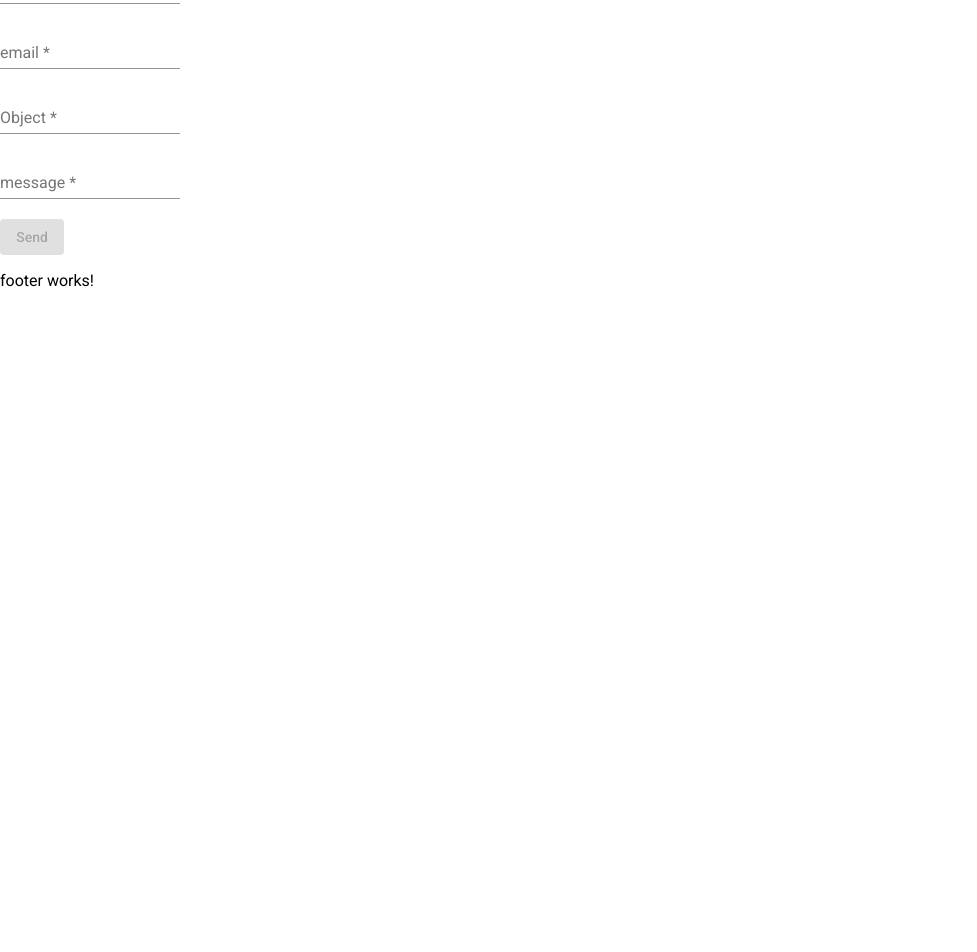
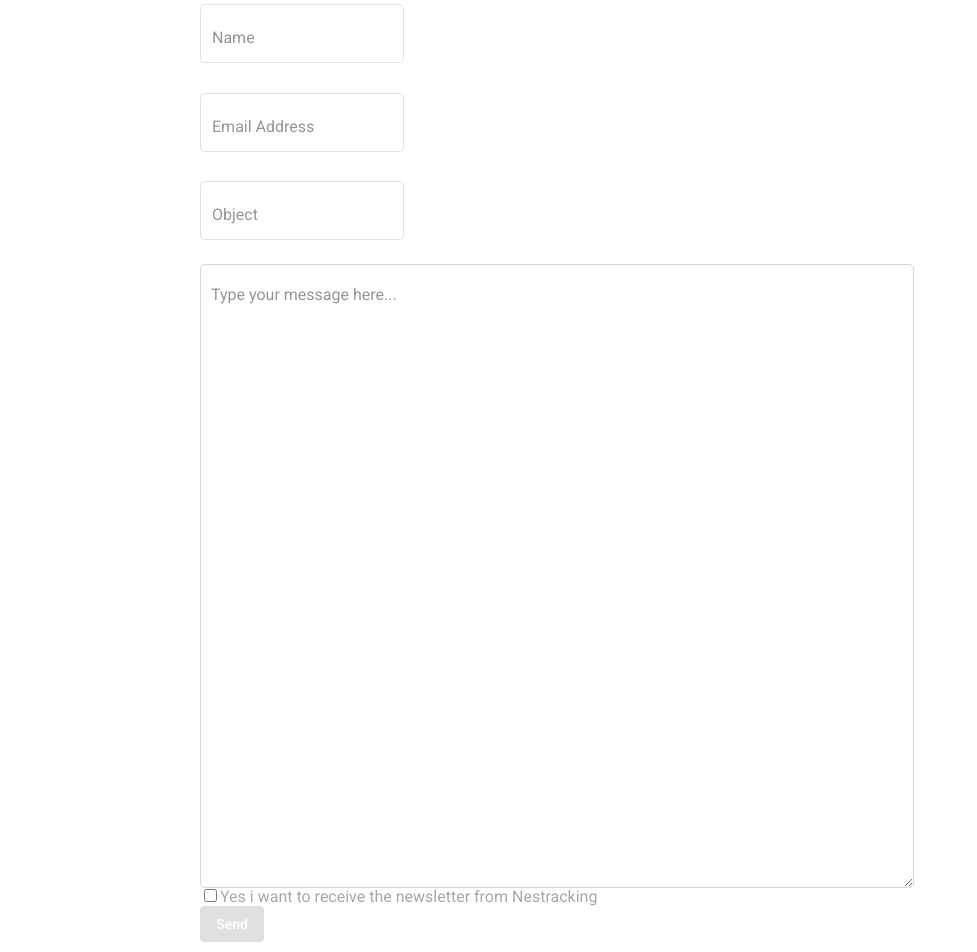
Before and after one commit to Nestracking/nestproject, an Angular app in the folder front-end/nestracking/: page /contact in a window 1280 px wide. Shown: the part 460-1412 px from the top of the page, without its empty margins (0-977 px from the left). Before the commit the page ends 800 px from the top, so only its background shows below. Built offline with nearby package versions, Linux system fonts and the light colour scheme.

Commit message:
pierre update form contact

```diff
--- a/front-end/nestracking/package.json
+++ b/front-end/nestracking/package.json
@@ -27,8 +27,8 @@
     "@angular/cdk": "^6.2.0"
   },
   "devDependencies": {
-    "@angular-devkit/build-angular": "~0.8.0",
-    "@angular/cli": "~6.2.5",
+    "@angular-devkit/build-angular": "^0.8.6",
+    "@angular/cli": "^6.2.6",
     "@angular/compiler-cli": "^6.1.0",
     "@angular/language-service": "^6.1.0",
     "@types/jasmine": "~2.8.8",
--- a/front-end/nestracking/src/app/contact/contact.component.html
+++ b/front-end/nestracking/src/app/contact/contact.component.html
@@ -1,44 +1,47 @@
-
 <div class="componentContent">
 
   <section class="formContainer">
-    Formulaire de contact
+
   </section>
   <section class="sectionForm">
     <form [formGroup]="userForm" (submit)="SendMail(userForm.value)">
-  <section >
-    <mat-form-field >
-      <input  matInput placeholder="name"
-      formControlName="name">
+      <section>
+        <mat-form-field appearance="outline">
+          <input matInput placeholder="Name" formControlName="name">
           <mat-error *ngIf="userForm.controls.name.invalid">{{getErrorMessage('name')}}</mat-error>
         </mat-form-field>
       </section>
       <section>
-    <mat-form-field>
-      <input  matInput placeholder="email"
-      formControlName="email">
+        <mat-form-field appearance="outline">
+          <input matInput placeholder="Email Address" formControlName="email">
           <mat-error *ngIf="userForm.controls.email.invalid">{{getErrorMessage('email')}}</mat-error>
         </mat-form-field>
       </section>
 
       <section>
-    <mat-form-field>
-      <input  matInput placeholder="Object"
-      formControlName="Object">
+        <mat-form-field appearance="outline">
+          <input matInput placeholder="Object" formControlName="Object">
           <mat-error *ngIf="userForm.controls.Object.invalid">{{getErrorMessage('Object')}}</mat-error>
         </mat-form-field>
       </section>
 
+
       <section>
-    <mat-form-field>
-    <input  matInput placeholder="message"
-    formControlName="message">
-    <mat-error *ngIf="userForm.controls.message.invalid">{{getErrorMessage('message')}}</mat-error>
-    </mat-form-field>
+        <textarea matInput class="msgspace" placeholder="Type your message here..." formControlName="message" class="text"></textarea>
+
+
+
+
       </section>
 
 
-  <button mat-raised-button  color="primary" [disabled]="!userForm.valid">Send</button>
+
     </form>
   </section>
+
+  <div class="bout">
+    <input type="checkbox" id="subscribeNews" name="subscribe" value="newsletter">
+    <label for="subscribeNews">Yes i want to receive the newsletter from Nestracking</label>
   </div>
+  <button mat-raised-button color="primary" [disabled]="!userForm.valid">Send</button>
+</div>
--- a/front-end/nestracking/src/app/contact/contact.component.scss
+++ b/front-end/nestracking/src/app/contact/contact.component.scss
@@ -0,0 +1,32 @@
+.mat-raised-button.mat-primary {
+    color: white;
+    size: 300ch;
+
+};
+
+.componentContent {
+
+margin-left: 200px;
+margin-top: 60px;
+
+};
+
+
+.bout>label{
+color:#A6A8A5 !important;
+
+};
+
+.text{
+
+    width: 65%;
+    border: 1px solid rgb(214, 214, 214);
+    border-radius: 5px;
+    height:600px;
+    padding-top: 20px;
+    padding-left: 10px;
+}
+.msgspace{
+    height:600px;
+
+}
```
Also changed, not shown: 1 other file (tests, documents, lock files or other folders). Lines whose indentation alone changed are shown as unchanged.
